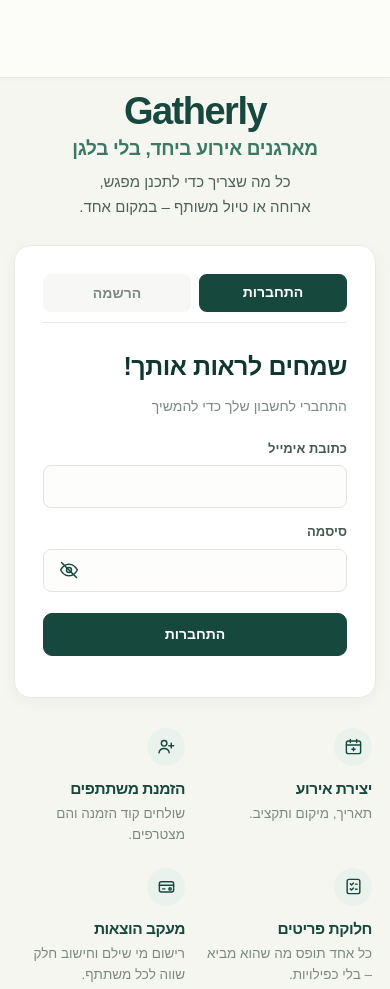
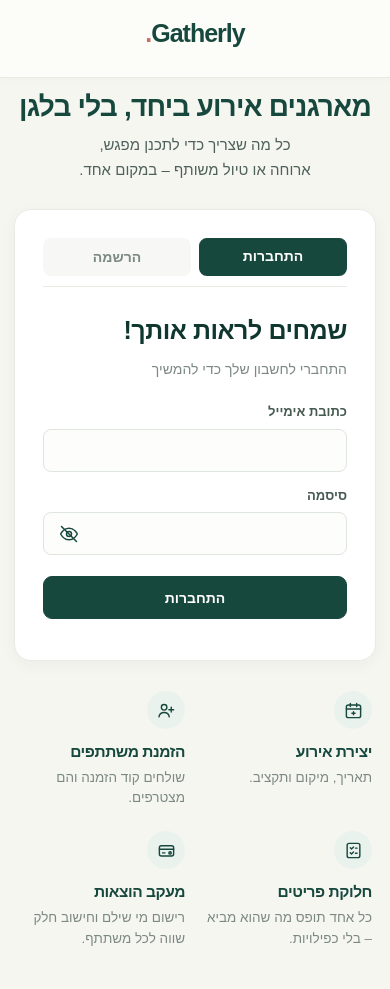
Before and after one commit to Risia-Rachel-Shapira/Gatherly-Client, a plain HTML site: page index.html in a window 390 px wide. Drawn offline with Linux system fonts and the light colour scheme.

Commit message:
Restore header logo on login; make tagline the main intro headline
- Show the header logo on the auth screen again
- Remove the large "Gatherly" word from the intro panel
- "מארגנים אירוע ביחד, בלי בלגן" is now the main headline (large, forest green)

Co-Authored-By: Claude Opus 5.5 <noreply@anthropic.com>

```diff
--- a/css/style.css
+++ b/css/style.css
@@ -2347,24 +2347,12 @@ textarea::placeholder {
 
 .intro-title {
     margin: 0 0 14px;
-    display: flex;
-    flex-direction: column;
-    gap: 4px;
     color: var(--brand-forest);
-    line-height: 1.15;
-}
-
-.intro-brand {
-    font-size: clamp(40px, 5vw, 54px);
-    font-weight: 900;
-    letter-spacing: -1.5px;
-}
-
-.intro-tagline {
-    font-size: clamp(20px, 2.2vw, 25px);
-    font-weight: 600;
-    color: var(--brand-green);
-    letter-spacing: -.3px;
+    font-size: clamp(32px, 3.8vw, 44px);
+    font-weight: 800;
+    line-height: 1.18;
+    letter-spacing: -.8px;
+    text-wrap: balance;
 }
 
 .intro-lead {
@@ -2457,16 +2445,8 @@ textarea::placeholder {
     }
 
     .intro-title {
-        align-items: center;
         margin-bottom: 10px;
-    }
-
-    .intro-brand {
-        font-size: 38px;
-    }
-
-    .intro-tagline {
-        font-size: 19px;
+        font-size: 28px;
     }
 
     .intro-lead {
@@ -2493,12 +2473,7 @@ textarea::placeholder {
     }
 }
 
-/* במסך ההתחברות בלבד: הסתרת הלוגו בכותרת (הכותרת הגדולה כבר אומרת Gatherly)
-   וריווח עליון קטן יותר כדי שהטורים ייראו ממורכזים בגובה המסך */
-body:has(#authLayout:not(.hidden)) .header .logo {
-    visibility: hidden;
-}
-
+/* במסך ההתחברות בלבד: ריווח עליון קטן יותר כדי שהטורים ייראו ממורכזים בגובה המסך */
 .main:has(#authLayout:not(.hidden)) {
     padding-top: 12px;
     padding-bottom: 60px;
--- a/index.html
+++ b/index.html
@@ -29,8 +29,7 @@
             <!-- אזור הצגת האפליקציה: כותרת ומשפט פתיחה -->
             <div class="auth-intro-head">
                 <h1 id="authIntroTitle" class="intro-title">
-                    <span class="intro-brand">Gatherly</span>
-                    <span class="intro-tagline">מארגנים אירוע ביחד, בלי בלגן</span>
+                    מארגנים אירוע ביחד, בלי בלגן
                 </h1>
 
                 <p class="intro-lead">
```
